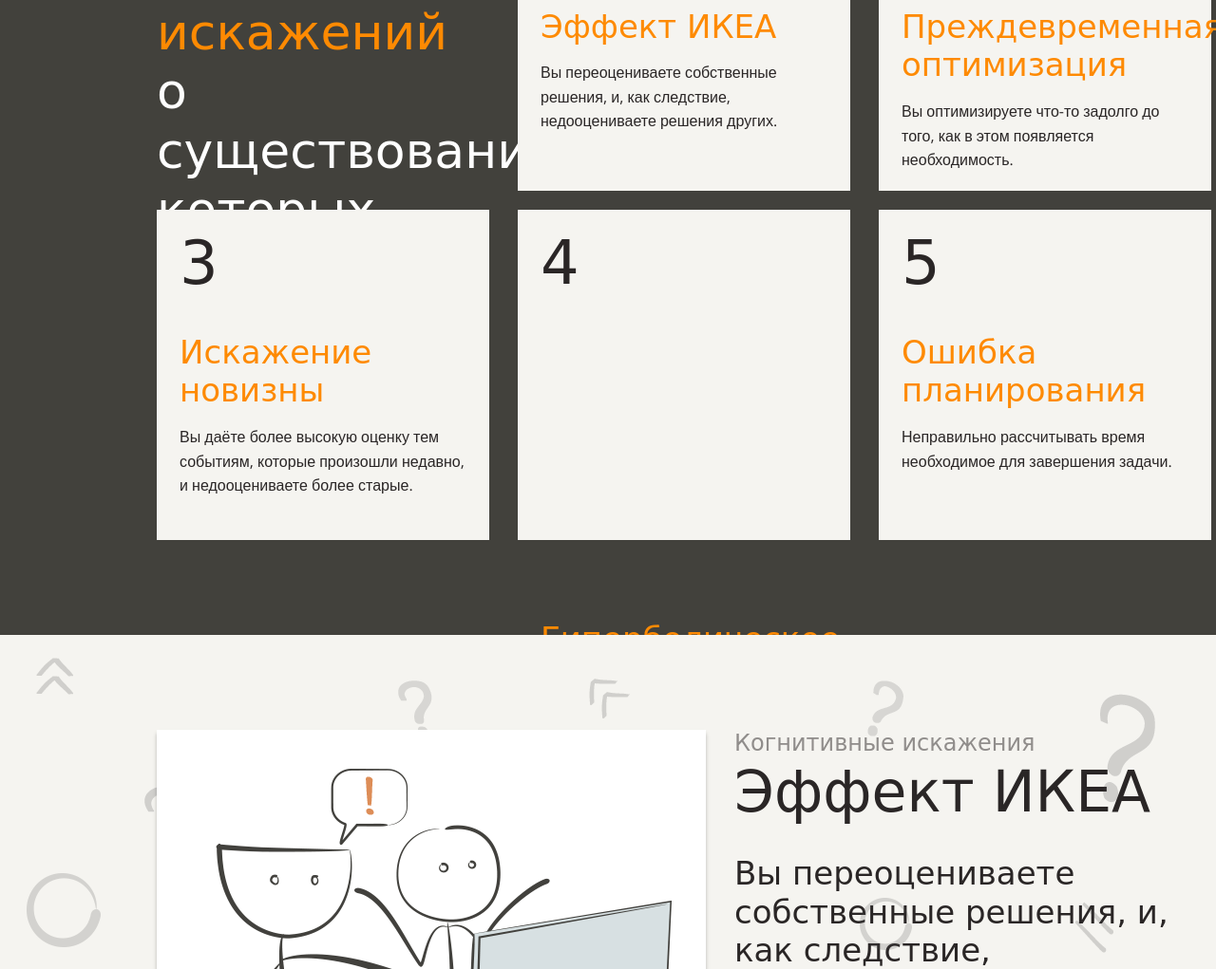
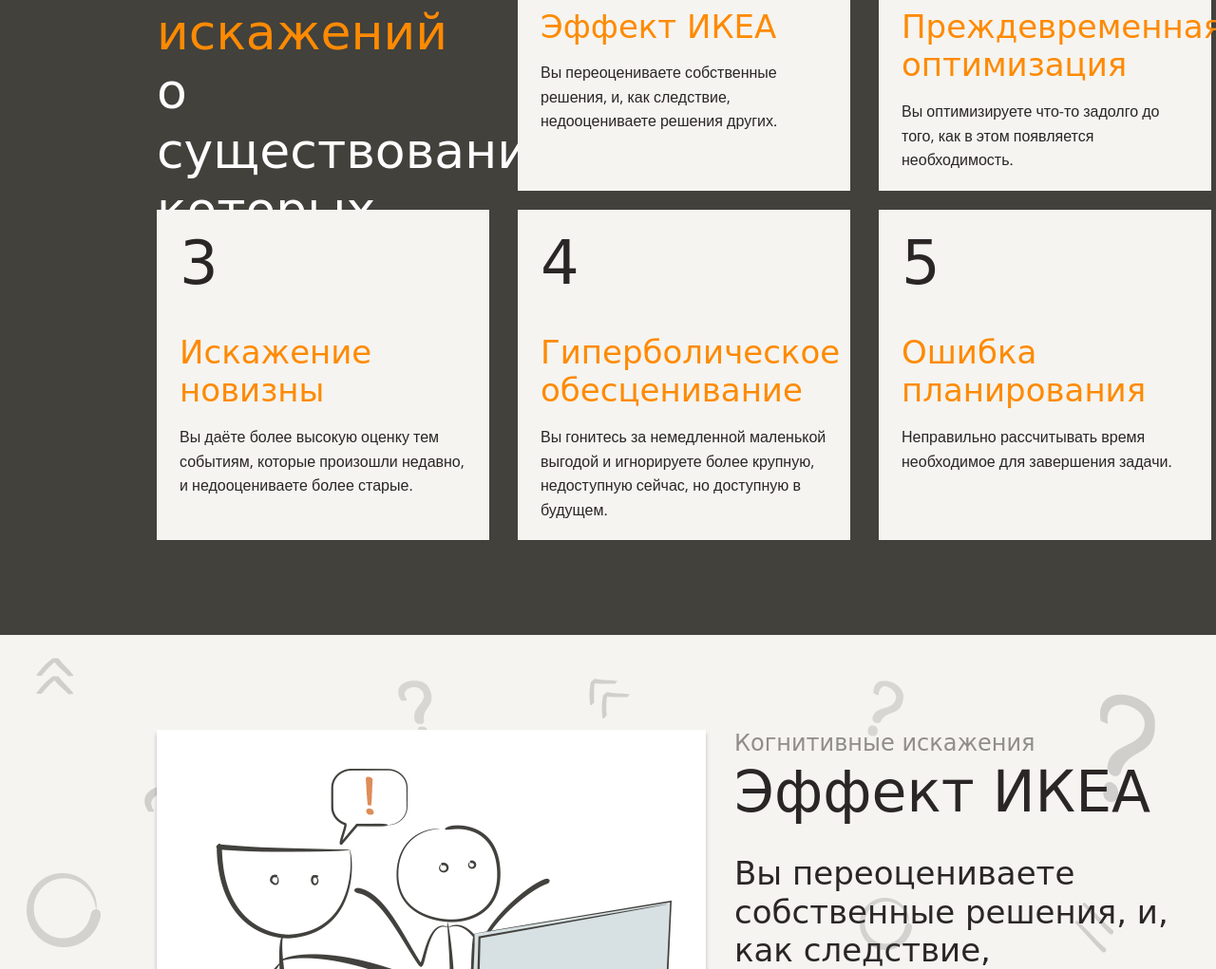
Before and after one commit to AndreyKrymski/layout-designer-project-58, a website: page src/index.html in a window 1280 px wide. Shown: the part 2150-3171 px from the top of the page at 95% size. Drawn offline with nearby package versions, Linux system fonts and the light colour scheme; a web font is replaced by a local one.

Commit message:
fixed last mistake

```diff
--- a/src/index.html
+++ b/src/index.html
@@ -124,7 +124,7 @@
             </a>
             <a href="#hyperbolic-depreciation" class="nav-section">
               <div class="card h-card">
-                <div class="card-number h-card">4</div>
+                <div class="card-number">4</div>
                 <div class="card-title">
                   <h3 class="c-basic">Гиперболическое обесценивание</h3>
                 </div>
```
